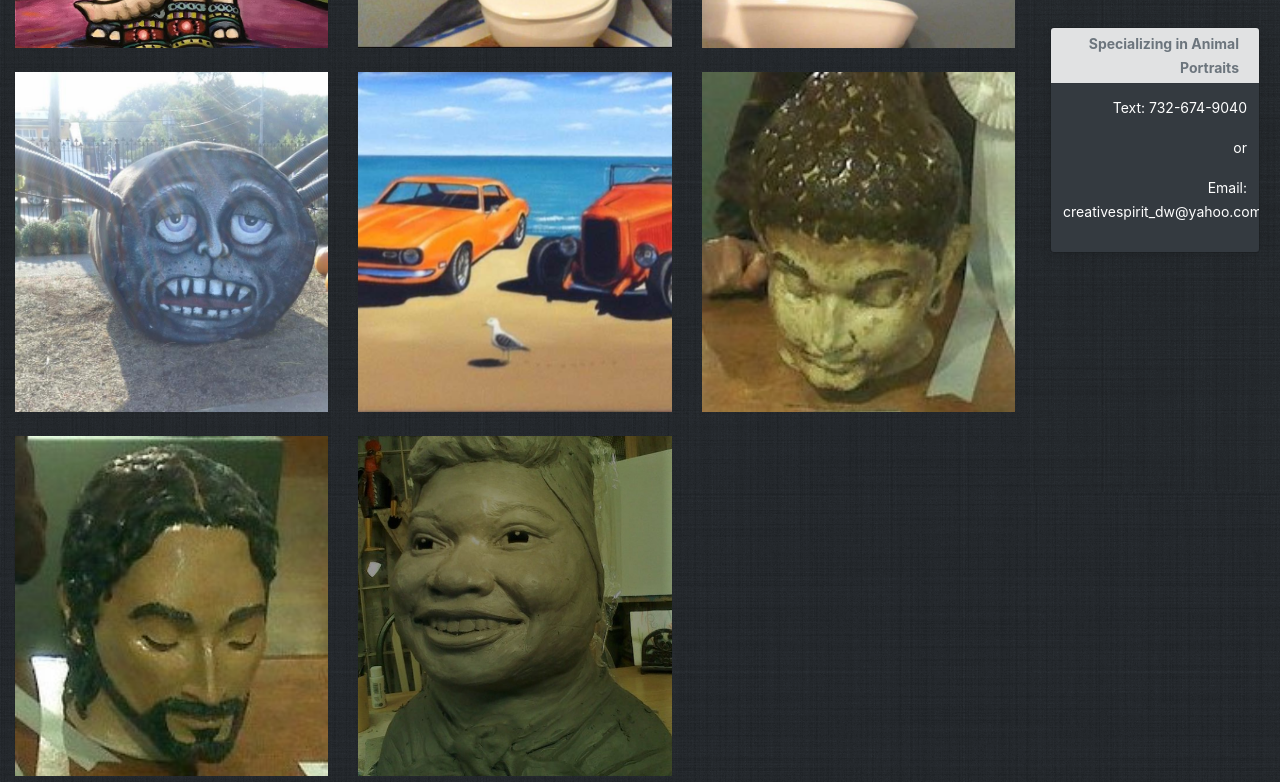
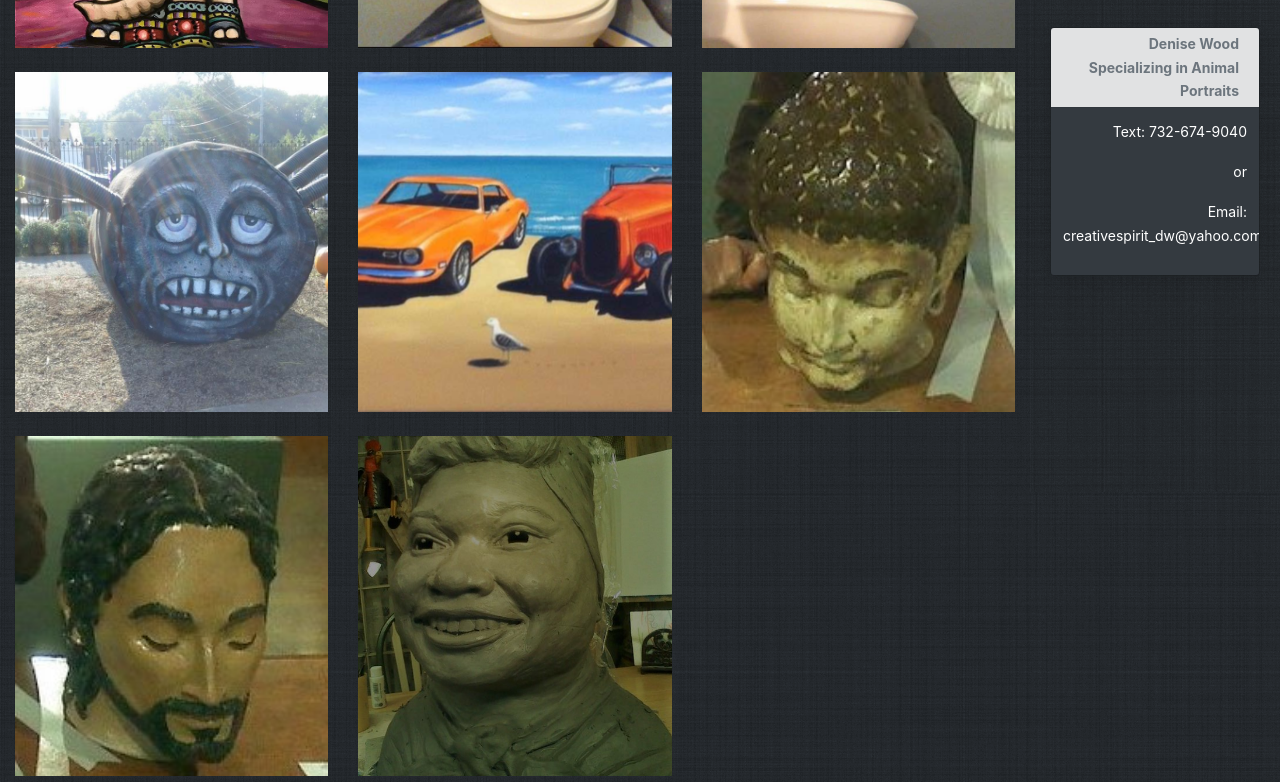
Before and after one commit to CreativeSpirit/CreativeSpirit, a plain HTML site: page artpiece.html in a window 1280 px wide. Shown: the part 308-1090 px from the top of the page. Drawn offline with Linux system fonts and the light colour scheme; files whose address does not match are found by name.

Commit message:
Update artpiece.html

```diff
--- a/artpiece.html
+++ b/artpiece.html
@@ -54,7 +54,7 @@
           <div class="toast js-clone-nav bg-dark text-white show" id="myToast" role="alert" aria-live="assertive" aria-atomic="true" data-autohide="false">
             <div class="toast-header">
 
-              <strong>Specializing in Animal Portraits</strong>
+              <strong>Denise Wood Specializing in Animal Portraits</strong>
 
               <button type="button" class="ml-2 mb-1 close" data-dismiss="toast" aria-label="Close">
             <!--    <span aria-hidden="true">&times;</span>  -->
```
